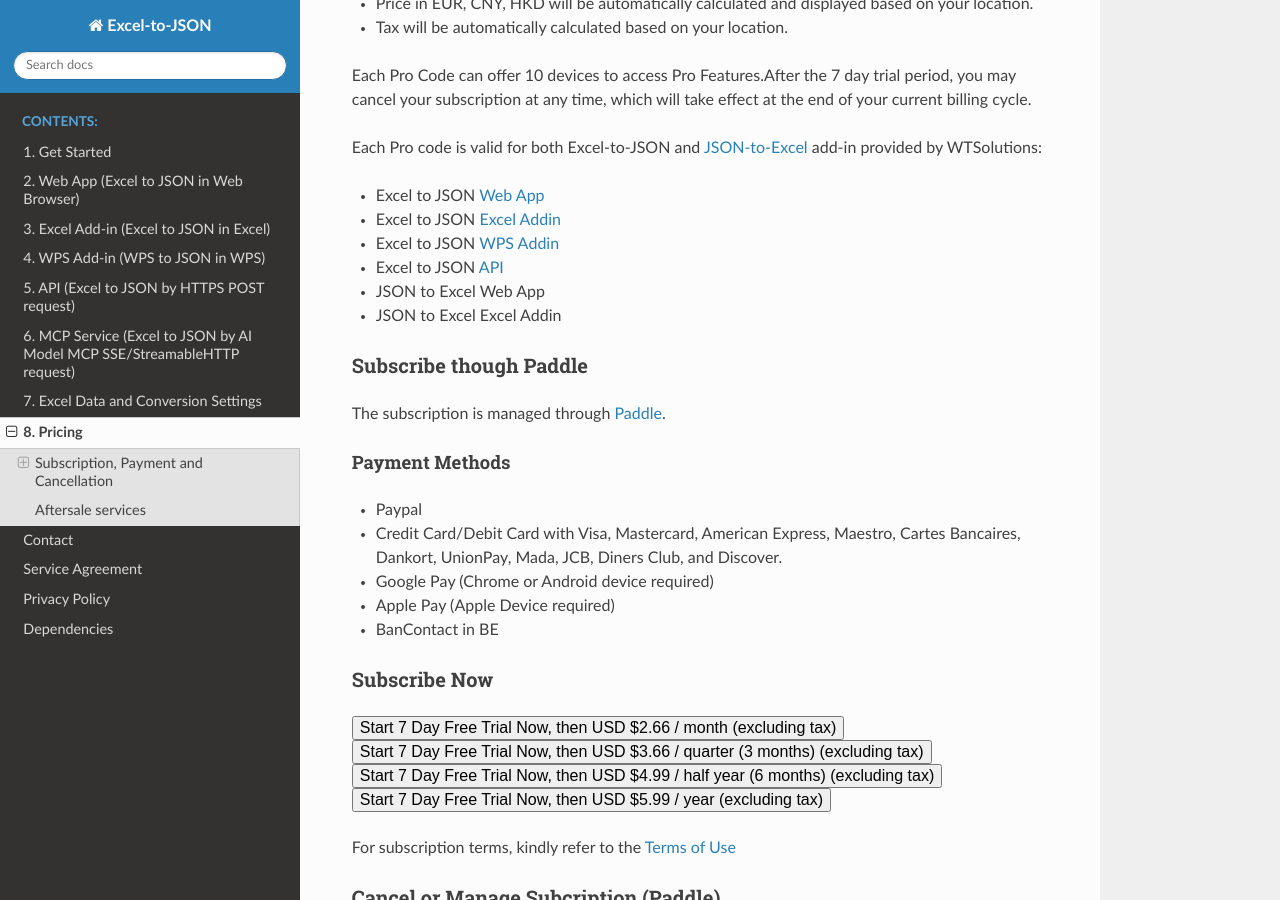
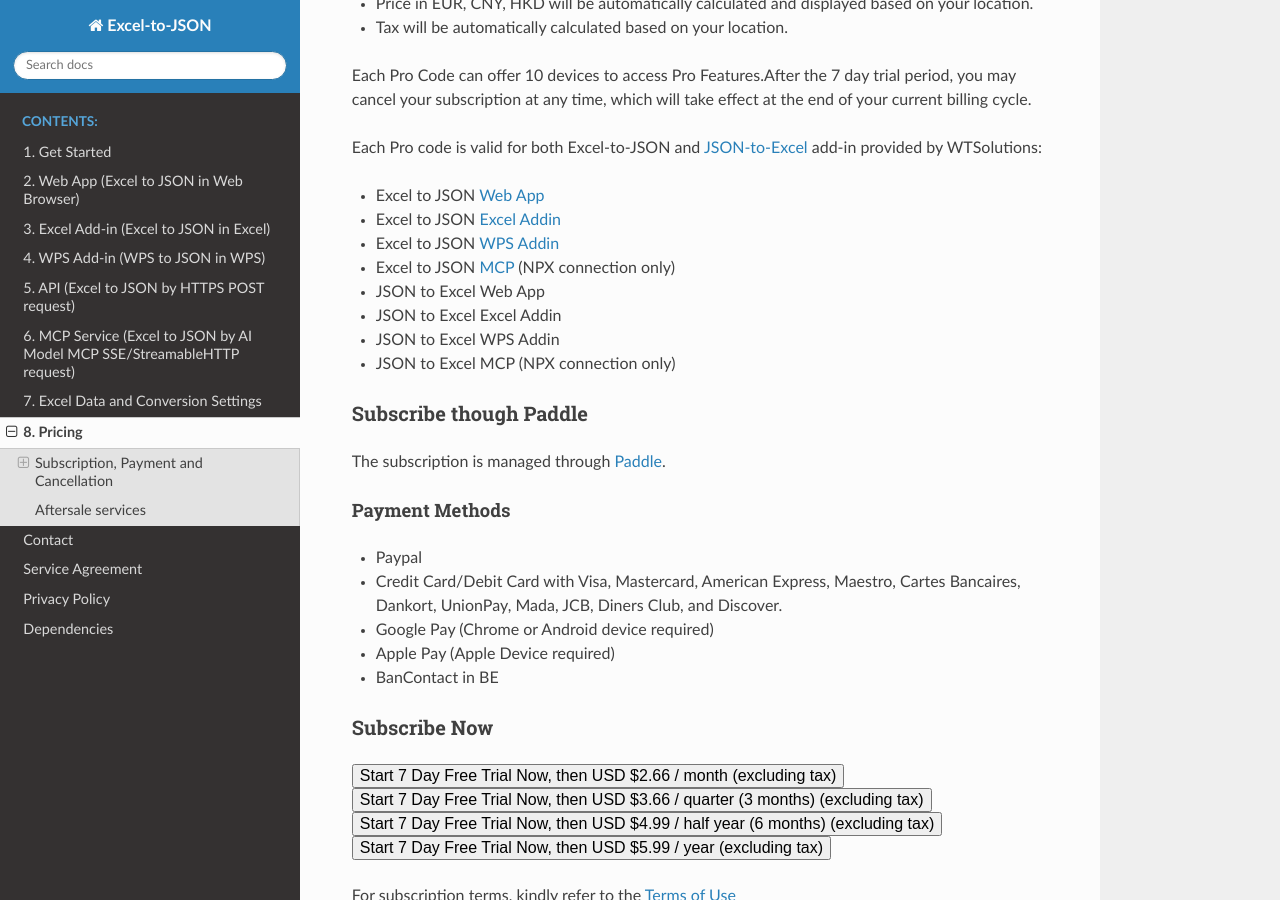
Before and after one commit to he-yang/Excel-to-JSON, a Sphinx documentation site: the page built from source/pricing.md, in a window 1280 px wide and 900 px high, scrolled down 534 px. Built offline with Sphinx 7.4.7 and the Read the Docs theme 3.1.0, drawn with Linux system fonts in a browser that asks for light colours.

Commit message:
update pricing

```diff
--- a/source/pricing.md
+++ b/source/pricing.md
@@ -34,9 +34,12 @@
 - Excel to JSON [Web App](WebApp.md)
 - Excel to JSON [Excel Addin](ExcelAddIn.md)
 - Excel to JSON [WPS Addin](WPSAddIn.md)
-- Excel to JSON [API](API.md)
+- Excel to JSON [MCP](MCP.md) (NPX connection only)
 - JSON to Excel Web App
 - JSON to Excel Excel Addin
+- JSON to Excel WPS Addin
+- JSON to Excel MCP (NPX connection only)
+
 
 ### Subscribe though Paddle
 
```
